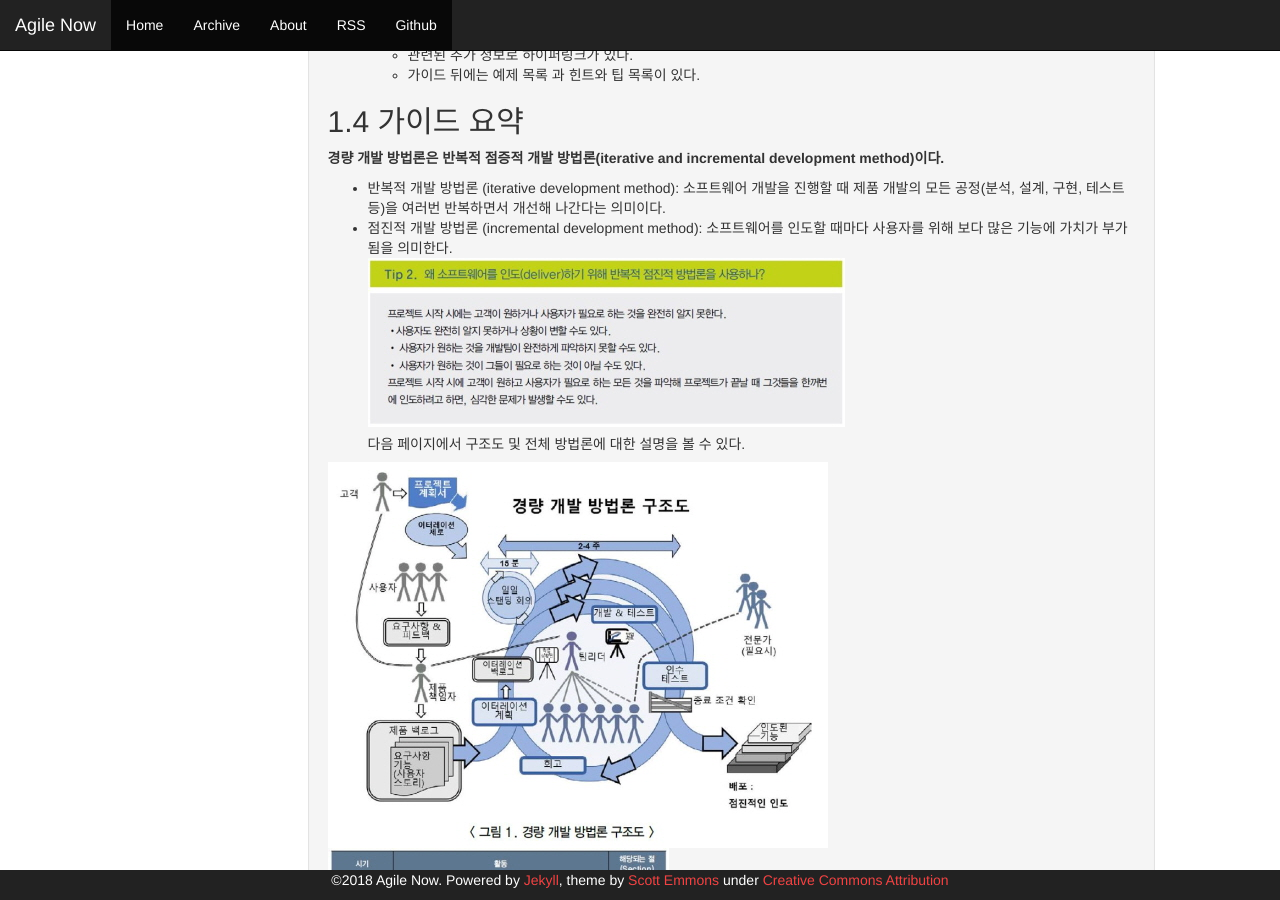
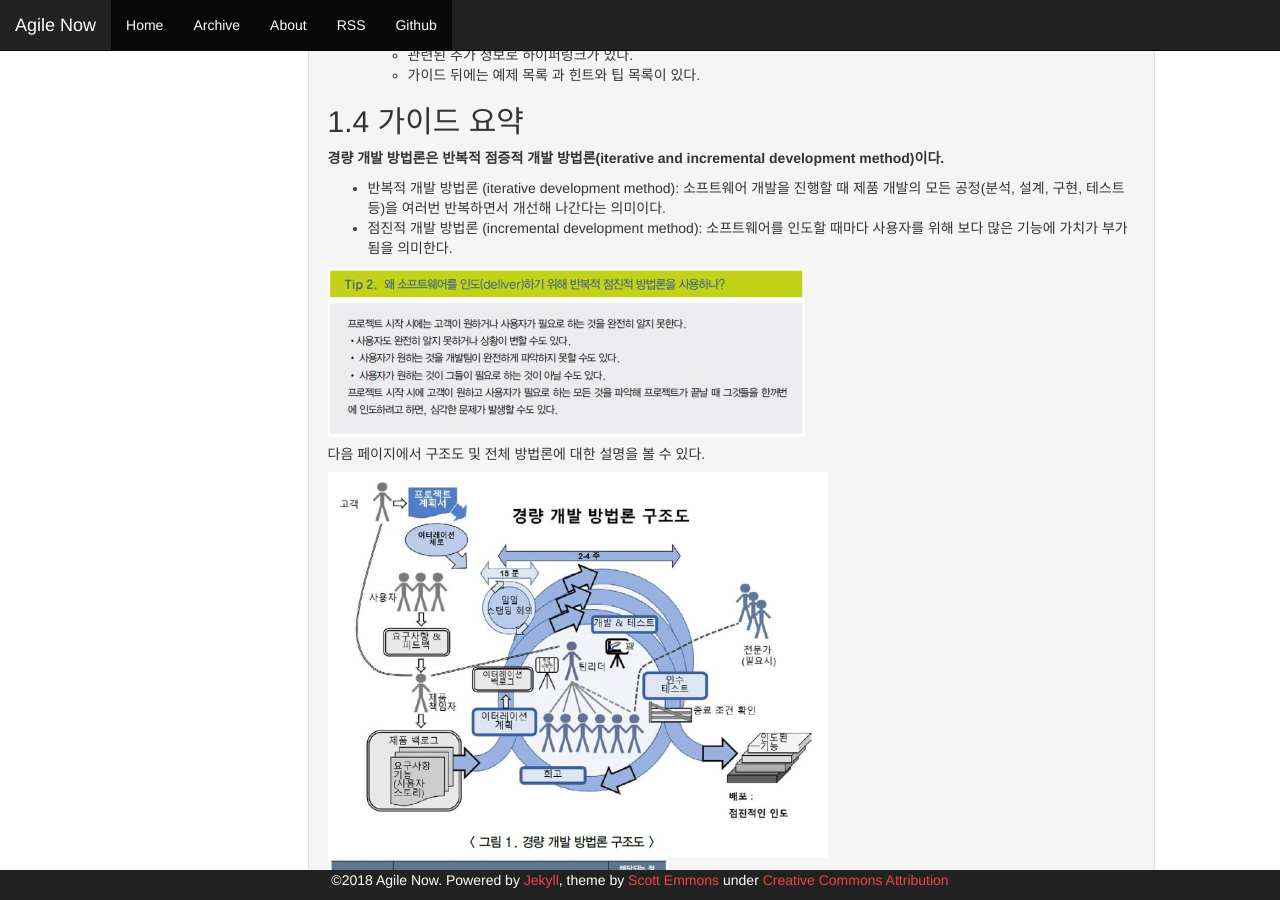
Before and after one commit to staagile/staagile.github.io, a Jekyll site: the page built from _posts/2018-06-13-1-guide.md, in a window 1280 px wide and 900 px high, scrolled down 1817 px. Built offline with Jekyll 4.4.1, drawn with Linux system fonts in a browser that asks for light colours.

```diff
--- a/_posts/2018-06-13-1-guide.md
+++ b/_posts/2018-06-13-1-guide.md
@@ -81,8 +81,11 @@
     공정(분석, 설계, 구현, 테스트 등)을 여러번 반복하면서 개선해 나간다는 의미이다.
   * 점진적 개발 방법론 (incremental development method): 소프트웨어를 인도할 때마다 사용자를 위해
     보다 많은 기능에 가치가 부가됨을 의미한다.<br/>
-![Agile_tip2]({{ site.baseurl}}/images/agile_tip2.JPG) <br/>
+
+![Agile_tip2]({{ site.baseurl}}/images/agile_tip2.JPG)
+
 ##### 다음 페이지에서 구조도 및 전체 방법론에 대한 설명을 볼 수 있다.<br/>
 
-![light_structure]({{ site.baseurl}}/images/light_structure.JPG)<br/>
+![light_structure]({{ site.baseurl}}/images/light_structure.JPG)
+<br/>
 ![struct_table1]({{ site.baseurl}}/images/struct_table1.JPG)
```
